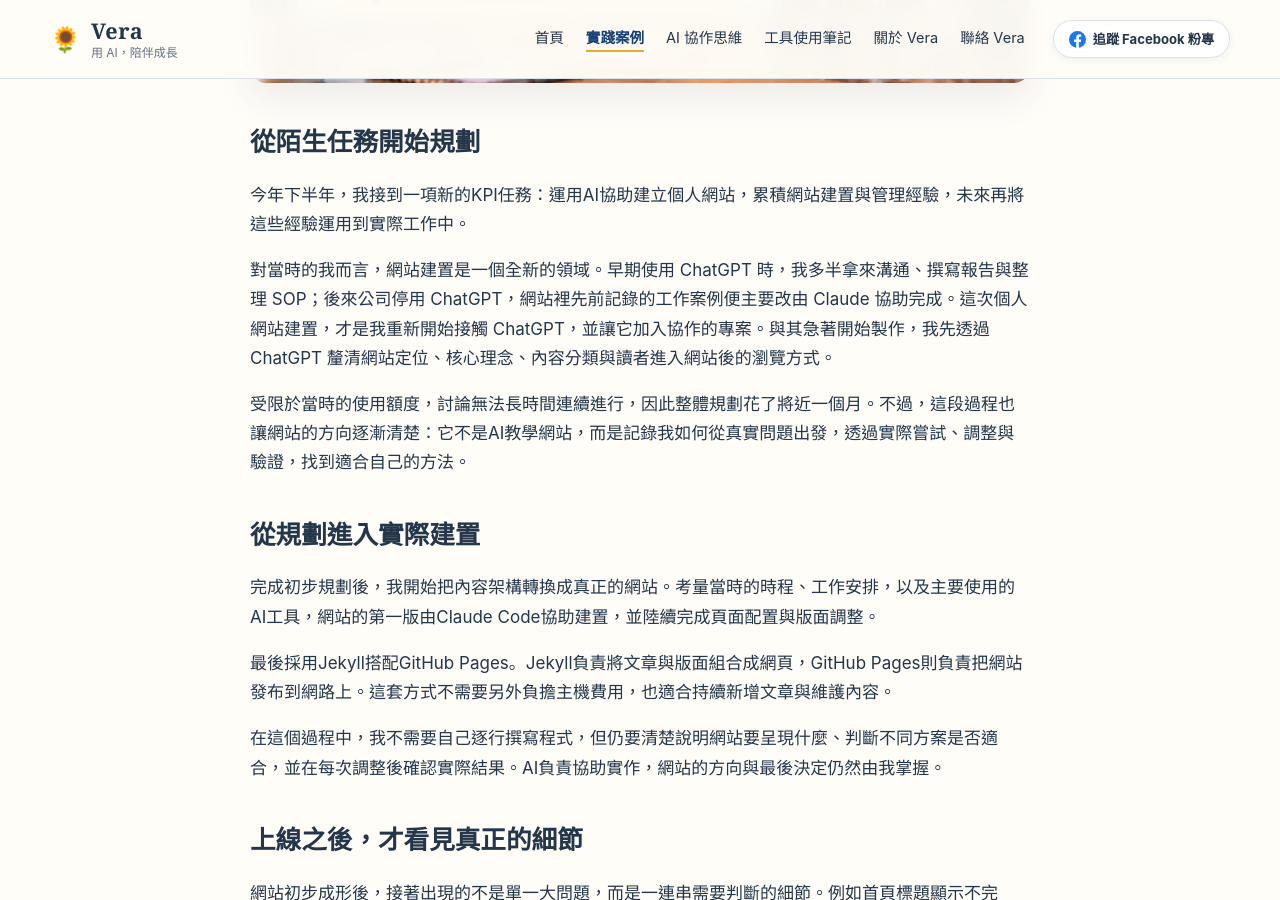
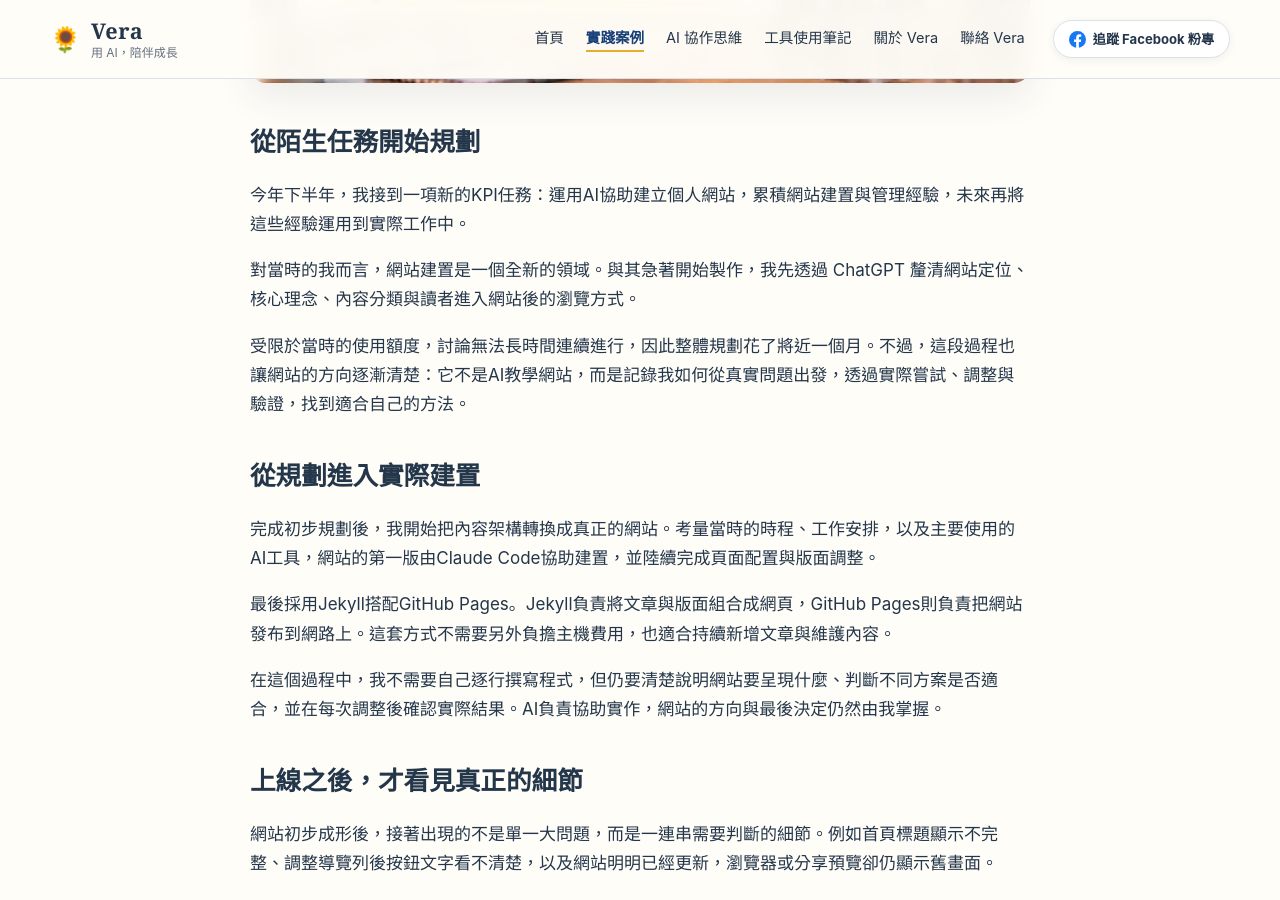
Before and after one commit to Vera-With-AI/Vera-With-AI.github.io, a Jekyll site: the page built from _posts/2026-09-24-first-ai-built-personal-website.md, in a window 1280 px wide and 900 px high, scrolled down 831 px. Built offline with Jekyll 4.4.1, drawn with Linux system fonts in a browser that asks for light colours.

Commit message:
聚焦網站建置文章主題

```diff
--- a/_posts/2026-09-24-first-ai-built-personal-website.md
+++ b/_posts/2026-09-24-first-ai-built-personal-website.md
@@ -14,7 +14,7 @@ image_alt: "第一次用AI架站三個實作重點圖卡"
 
 今年下半年，我接到一項新的KPI任務：運用AI協助建立個人網站，累積網站建置與管理經驗，未來再將這些經驗運用到實際工作中。
 
-對當時的我而言，網站建置是一個全新的領域。早期使用 ChatGPT 時，我多半拿來溝通、撰寫報告與整理 SOP；後來公司停用 ChatGPT，網站裡先前記錄的工作案例便主要改由 Claude 協助完成。這次個人網站建置，才是我重新開始接觸 ChatGPT，並讓它加入協作的專案。與其急著開始製作，我先透過 ChatGPT 釐清網站定位、核心理念、內容分類與讀者進入網站後的瀏覽方式。
+對當時的我而言，網站建置是一個全新的領域。與其急著開始製作，我先透過 ChatGPT 釐清網站定位、核心理念、內容分類與讀者進入網站後的瀏覽方式。
 
 受限於當時的使用額度，討論無法長時間連續進行，因此整體規劃花了將近一個月。不過，這段過程也讓網站的方向逐漸清楚：它不是AI教學網站，而是記錄我如何從真實問題出發，透過實際嘗試、調整與驗證，找到適合自己的方法。
 
```
